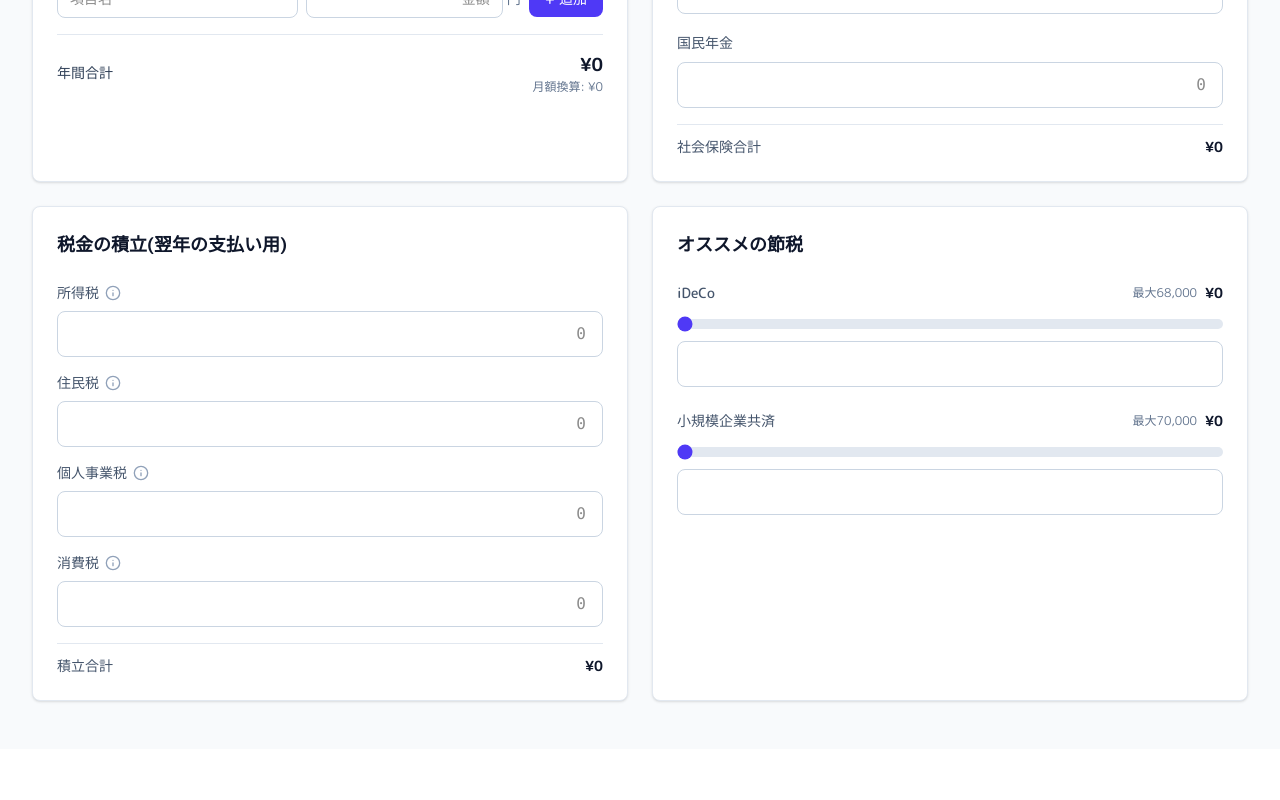
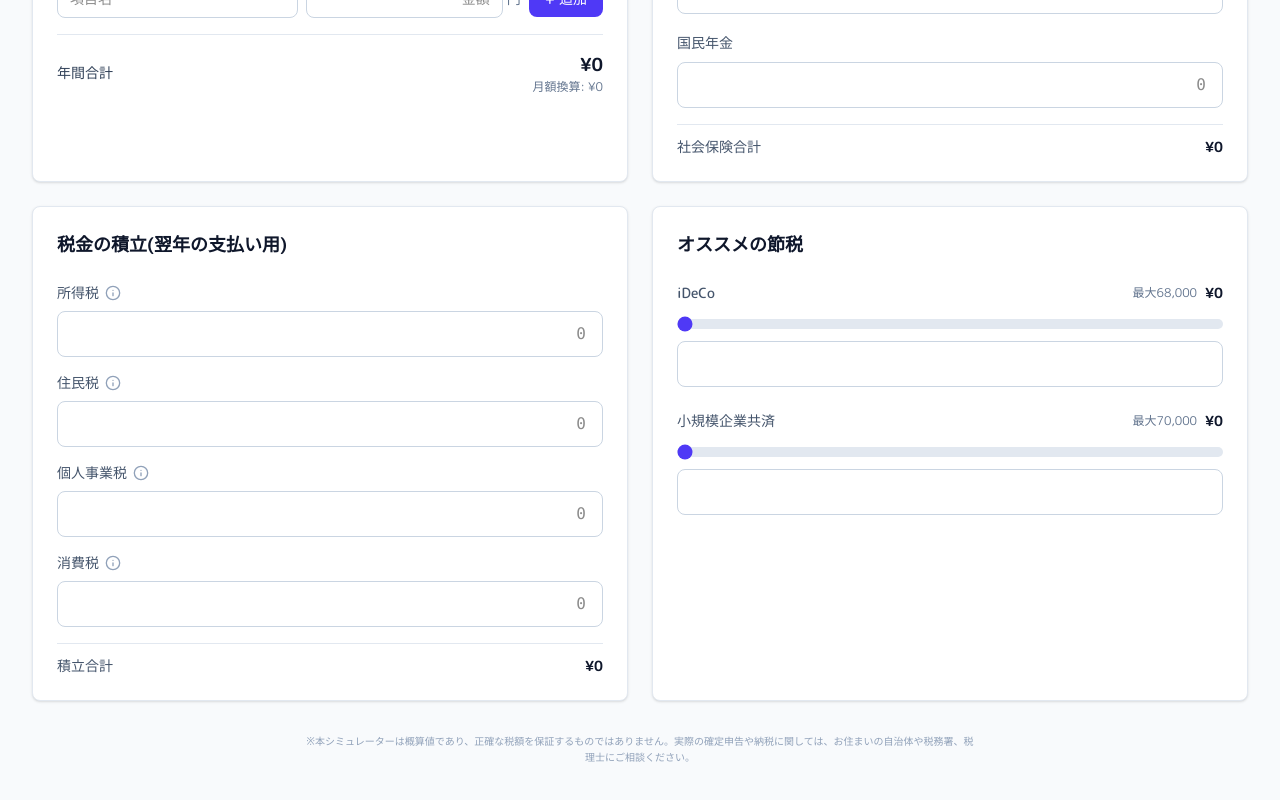
Before and after one commit to lomoreshiga-byte/freelance-simulator, a Next.js app: page /delivery in a window 1280 px wide. Shown: the part 1075-1875 px from the top of the page. Before the commit the page ends 1824 px from the top, so only its background shows below. Built offline with nearby package versions, Linux system fonts and the light colour scheme.

Commit message:
docs: add disclaimer footer to delivery simulator

```diff
--- a/src/app/components/FreelanceSimulator.tsx
+++ b/src/app/components/FreelanceSimulator.tsx
@@ -841,6 +841,13 @@ export default function FreelanceSimulator() {
 
         {/* Bottom Padding for Mobile */}
         <div className="h-24 lg:hidden"></div>
+
+        {/* Footer / Info */}
+        <div className="mt-8 mb-12 text-center text-slate-400">
+          <p className="text-[10px] font-medium max-w-2xl mx-auto leading-relaxed">
+            ※本シミュレーターは概算値であり、正確な税額を保証するものではありません。実際の確定申告や納税に関しては、お住まいの自治体や税務署、税理士にご相談ください。
+          </p>
+        </div>
       </div>
     </div>
   );
```
